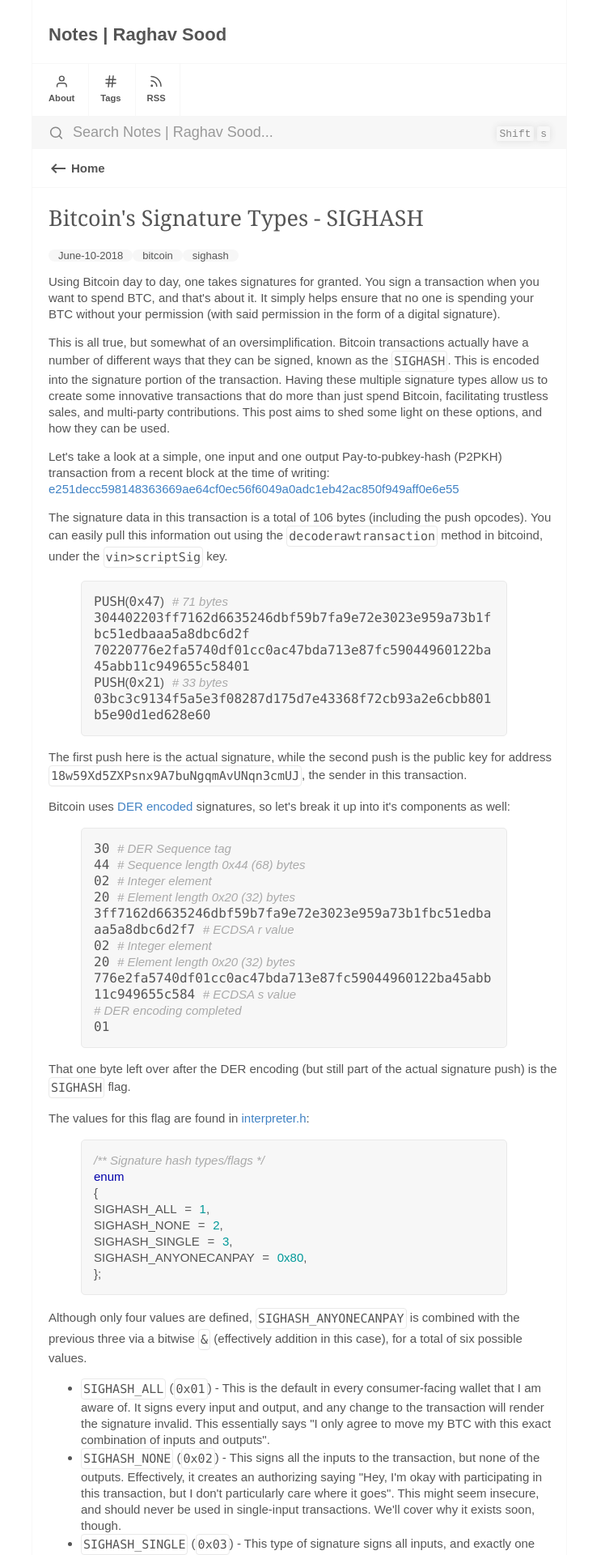
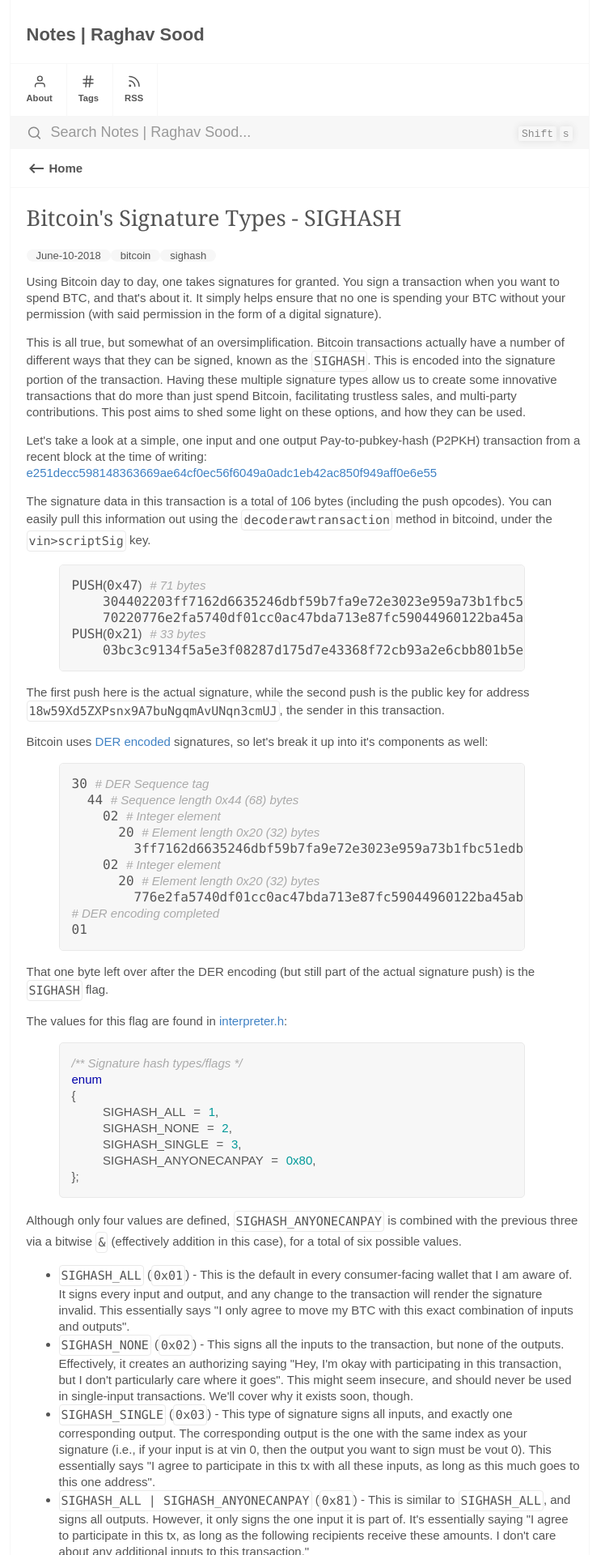
Before and after one commit to RaghavSood/blog, a Jekyll site: the page built from _posts/2018-06-10-bitcoin-signature-types-sighash.md, in a window 1280 px wide. Shown: the top 1920 px of the page at 81% size, without its empty margins (270-1018 px from the left). Built offline with Jekyll 4.4.1, drawn with Linux system fonts in a browser that asks for light colours.

Commit message:
styles: fix code intendation

```diff
--- a/assets/css/Style.css
+++ b/assets/css/Style.css
@@ -63,7 +63,7 @@
     border-left: 1px solid var(--primary-border-color);
     border-right: 1px solid var(--primary-border-color);
     border-bottom: 1px solid var(--primary-border-color);
-    width: 60%;
+    width: 65%;
     position: absolute;
     top: 0px;
 }
@@ -201,8 +201,8 @@
 pre code {
     font-family: Consolas, 'Courier New', Courier, monospace;
     display: inline-block;
-    overflow: auto !important;
-    white-space: pre-line !important;
+    overflow: scroll !important;
+    white-space: pre !important;
     word-wrap: break-word !important;
     padding: 15px 15px  15px 15px;
     vertical-align:middle;
```
